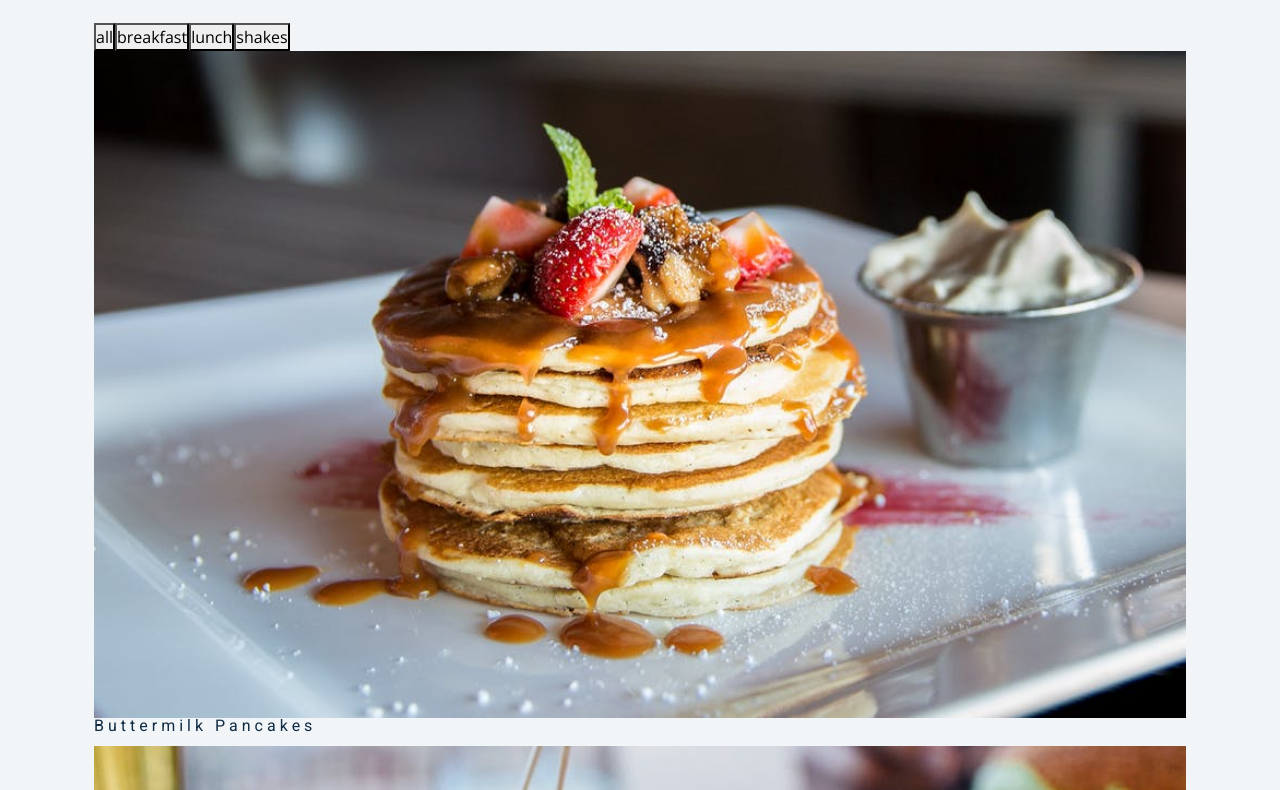
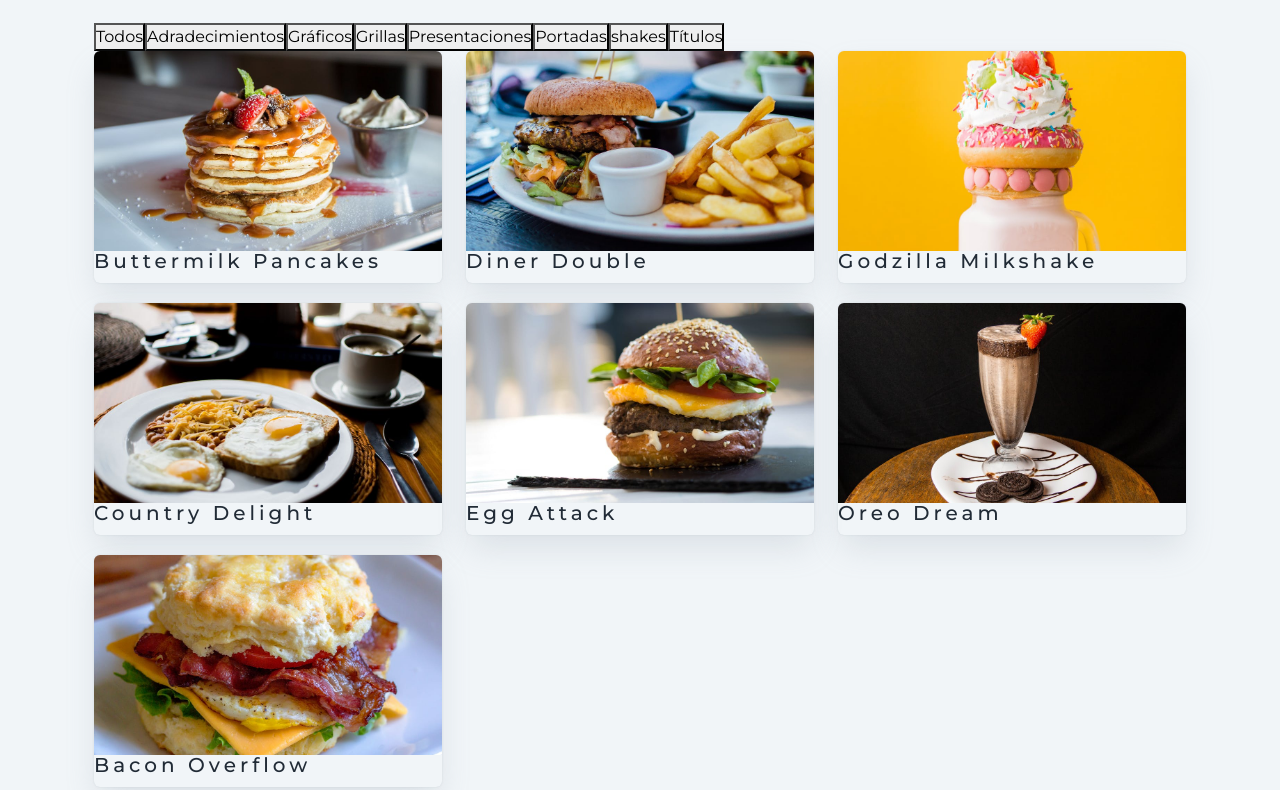
Before and after one commit to saulwolfdev/single-page-aplicacions-vanillla-js, a website built with webpack: page src/index.html in a window 1280 px wide. Shown: the part 57-847 px from the top of the page. Built offline with nearby package versions, Linux system fonts and the light colour scheme.

Commit message:
Estilos cards

```diff
--- a/src/controllers/home.controller.js
+++ b/src/controllers/home.controller.js
@@ -7,9 +7,9 @@ export default () => {
   const sectionsCards = divElement.querySelector(".sectionCards");
   const sectionsButtonsContainer = divElement.querySelector(".sectionButtons");
 
- /*  const modalBtn = divElement.querySelector(".modal-btn");
+  const modalBtn = divElement.querySelector(".modal-btn");
   const modal = divElement.querySelector(".modal-overlay");
-  const closeBtn = divElement.querySelector(".close-btn"); */
+  const closeBtn = divElement.querySelector(".close-btn");
 
 /*   function modalShowInfo(item){
    console.log("LISTA",item)
@@ -19,11 +19,9 @@ export default () => {
 
     /*   <article onclick=${modalShowInfo(item)}></article> */
       return `
-        <article>
-        <div >
-        <img src="${item.img}" alt=${item.title} class="photo" />
-            <h4>${item.title}</h4>
-        </div>
+        <article class="sectionCards_Article">
+        <img src="${item.img}" alt=${item.title} class="sectionCards_Img" />
+            <h4 class="sectionCards_Title">${item.title}</h4>
       </article>
           `;
 
@@ -41,7 +39,7 @@ export default () => {
         }
         return values;
       },
-      ["all"]
+      ["Todos"]
     );
 
     const selectCategoriesButtons = categories
@@ -62,7 +60,7 @@ export default () => {
             return menuItem;
           }
         });
-        if (category === "all") {
+        if (category === "Todos") {
           diplayMenuItems(menu);
         } else {
           diplayMenuItems(menuCategory);
@@ -70,9 +68,17 @@ export default () => {
       });
     });
   }
-
+  //MODAL
+  let modalBasic=()=>{
+    modalBtn.addEventListener("click", function () {
+      modal.classList.add("open-modal");
+    });
+    closeBtn.addEventListener("click", function () {
+      modal.classList.remove("open-modal");
+    });
+  }
   diplayMenuItems(menu);
   displayMenuButtons();
-
+  modalBasic()
   return divElement;
 };
--- a/src/index.html
+++ b/src/index.html
@@ -21,7 +21,7 @@
 
     <footer class="footer">
         <p class="text-center m-0 p-0">
-            Lorem ipsum dolor sit amet consectetur adipisicing elit. Vero, incidunt.
+           info footer
         </p>
     </footer>
 
--- a/src/mock/data.js
+++ b/src/mock/data.js
@@ -2,31 +2,31 @@ const menuItems = [
     {
       id: 1,
       title: "buttermilk pancakes",
-      category: "breakfast",
+      category: "Adradecimientos",
       img: "../assets/images/item-1.jpeg",
     },
     {
       id: 2,
       title: "diner double",
-      category: "lunch",
+      category: "Gráficos",
       img: "../assets/images/item-2.jpeg",
     },
     {
       id: 3,
       title: "godzilla milkshake",
-      category: "shakes",
+      category: "Grillas",
       img: "../assets/images/item-3.jpeg",
     },
     {
       id: 4,
       title: "country delight",
-      category: "breakfast",
+      category: "Presentaciones",
       img: "../assets/images/item-4.jpeg",
     },
     {
       id: 5,
       title: "egg attack",
-      category: "lunch",
+      category: "Portadas",
       img: "../assets/images/item-5.jpeg",
     },
     {
@@ -38,20 +38,8 @@ const menuItems = [
     {
       id: 7,
       title: "bacon overflow",
-      category: "breakfast",
+      category: "Títulos",
       img: "../assets/images/item-7.jpeg",
-    },
-    {
-      id: 8,
-      title: "american classic",
-      category: "lunch",
-      img: "../assets/images/item-8.jpeg",
-    },
-    {
-      id: 9,
-      title: "quarantine buddy",
-      category: "shakes",
-      img: "../assets/images/item-9.jpeg",
     },
   ]
 export default menuItems;
--- a/src/scss/main.scss
+++ b/src/scss/main.scss
@@ -1,9 +1,5 @@
-/*
-===============
-Fonts
-===============
-*/
-@import url("https://fonts.googleapis.com/css?family=Open+Sans|Roboto:400,700&display=swap");
+
+@import url('https://fonts.googleapis.com/css2?family=Montserrat:ital,wght@0,200;0,300;0,400;0,500;0,600;0,700;0,800;0,900;1,100;1,200;1,300;1,400;1,500;1,600;1,700;1,800;1,900&display=swap');
 
 /*
 ===============
@@ -44,13 +40,13 @@ Variables
   --clr-green-dark: hsl(125, 67%, 44%);
   --clr-green-light: hsl(125, 71%, 66%);
   --clr-black: #222;
-  --ff-primary: "Roboto", sans-serif;
-  --ff-secondary: "Open Sans", sans-serif;
+  --font-primary: 'Montserrat', sans-serif;
   --transition: all 0.3s linear;
   --spacing: 0.25rem;
   --radius: 0.5rem;
   --light-shadow: 0 5px 15px rgba(0, 0, 0, 0.1);
   --dark-shadow: 0 5px 15px rgba(0, 0, 0, 0.2);
+  --grayscale-shadow:rgb(145 158 171 / 24%) 0px 0px 2px 0px, rgb(145 158 171 / 24%) 0px 16px 32px -4px;
   --max-width: 1170px;
   --fixed-width: 620px;
 }
@@ -68,7 +64,7 @@ Global Styles
   box-sizing: border-box;
 }
 body {
-  font-family: var(--ff-secondary);
+  font-family: var(--font-primary);
   background: var(--clr-grey-10);
   color: var(--clr-grey-1);
   line-height: 1.5;
@@ -253,12 +249,31 @@ Modal
 
 .sectionCards{
   width: 100%;
+  height: 100%;
   margin: 0 auto;
+  display: grid;
+  grid-template-columns:1fr 1fr 1fr;
+  grid-column-gap: 24px;
+
   &_Article{
-    width: 33%;
+    width:100%;
+    color: rgb(33, 43, 54);
+    transition: box-shadow 300ms cubic-bezier(0.4, 0, 0.2, 1) 0ms;
+    background-image: none;
+    overflow: hidden;
+    box-shadow: var(--grayscale-shadow);
+    border-radius: 16px;
+    position: relative;
+    z-index: 0;
+    border-radius: 6px;
+    margin-bottom: 20px;
 }
 &_Img{
   display: block;
+  width: 100%;
+  object-fit: cover;
+  height: 200px;
+
 }
 &_Title{
   font-size: 20px;
```
Also changed, not shown: src/view/home.html (+0 -1 lines).
